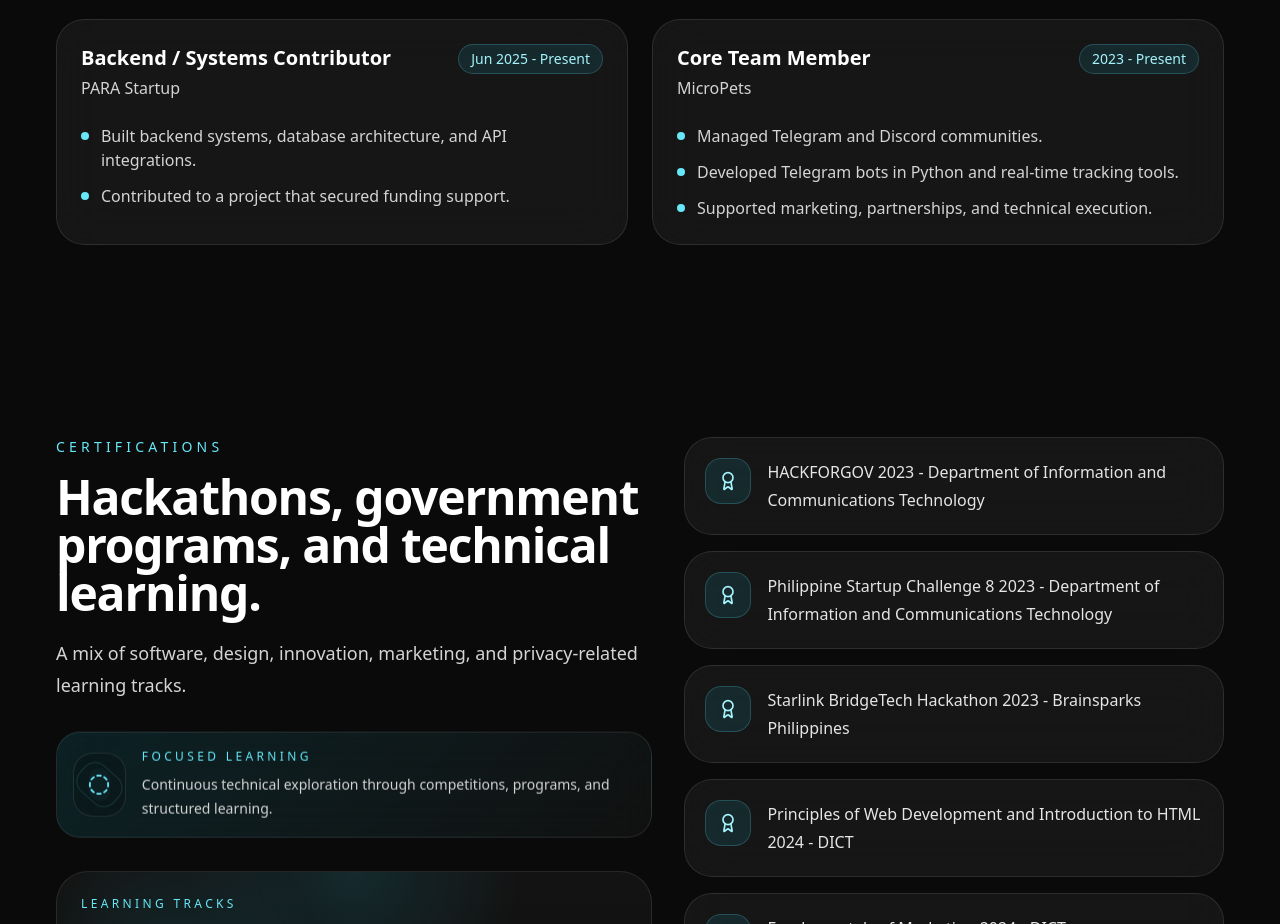
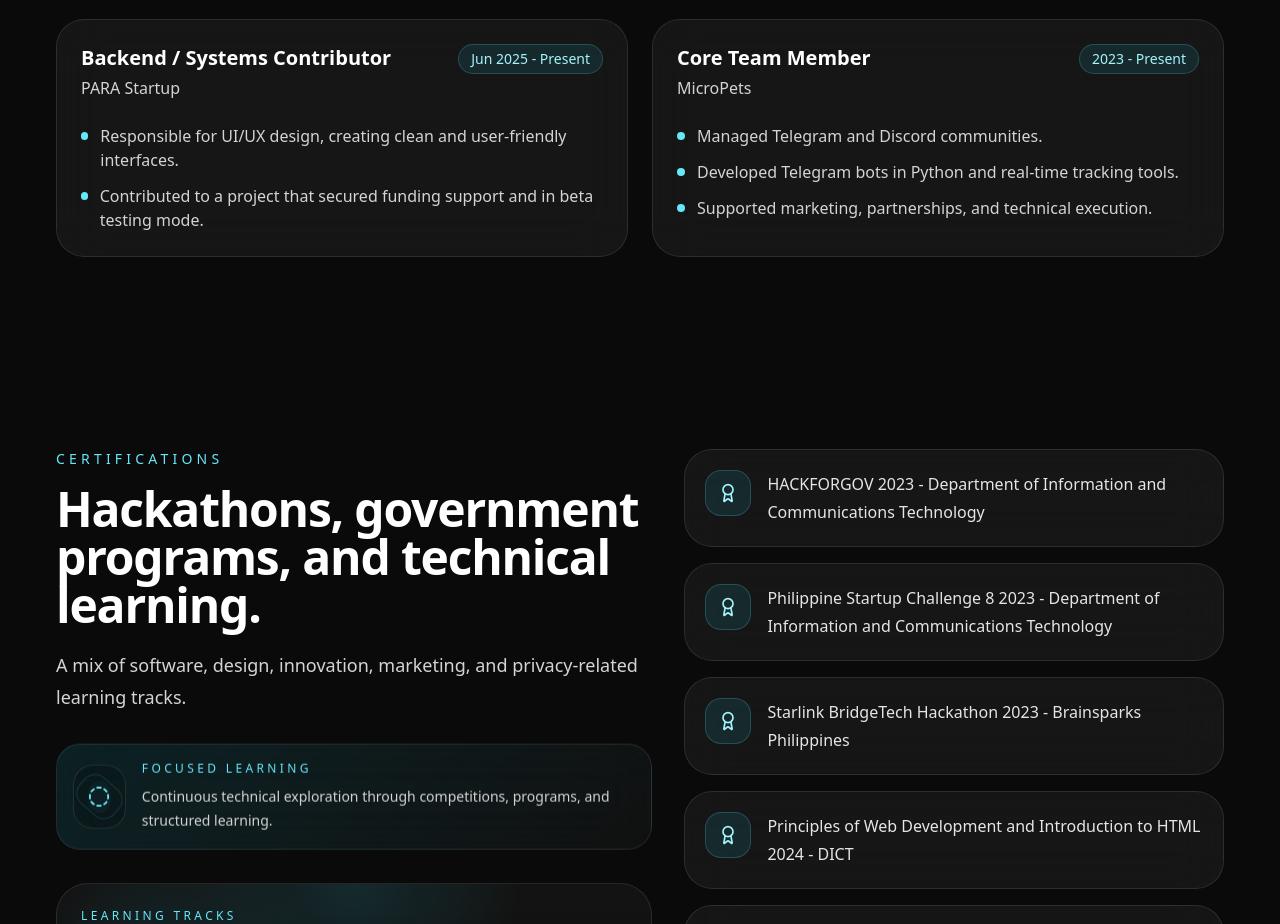
Before and after one commit to MikenISATU/MKN-Website-Portfolio, a Next.js app: page / in a window 1280 px wide. Shown: the part 6180-7104 px from the top of the page. Built offline with nearby package versions, Linux system fonts and the light colour scheme.

Commit message:
Update page.tsx

```diff
--- a/app/page.tsx
+++ b/app/page.tsx
@@ -288,8 +288,8 @@ const experience = [
     company: 'PARA Startup',
     period: 'Jun 2025 - Present',
     points: [
-      'Built backend systems, database architecture, and API integrations.',
-      'Contributed to a project that secured funding support.',
+      'Responsible for UI/UX design, creating clean and user-friendly interfaces.',
+      'Contributed to a project that secured funding support and in beta testing mode.',
     ],
   },
   {
```
